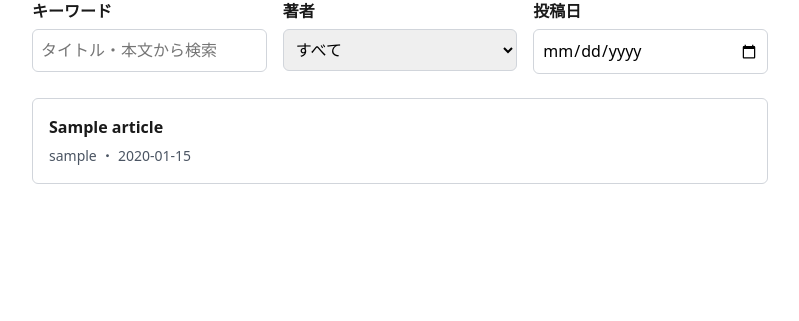
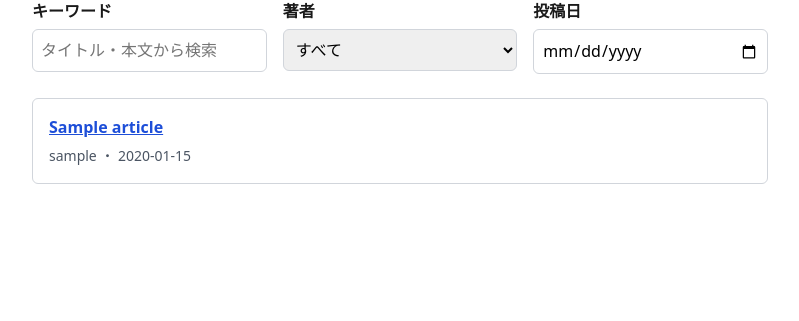
Before and after one commit to AizuAyari/example, a Django app: page /articles/ in a window 1280 px wide. Shown: the part 147-468 px from the top of the page, without its empty margins (240-1039 px from the left). Run offline with Django 5.2, Linux system fonts and the light colour scheme; tables that the repository leaves empty hold one stand-in row (values such as "Sample post").

Commit message:
Make article list titles link to their detail page
Article titles in the search/filter results were rendered as plain
text with no way to reach the article detail view. Closes #10.

```diff
--- a/BlogProject/blog/templates/blog/_article_list_results.html
+++ b/BlogProject/blog/templates/blog/_article_list_results.html
@@ -2,7 +2,7 @@
 <ul class="article-list">
     {% for article in articles %}
         <li>
-            <div class="article-list__title">{{ article.title }}</div>
+            <a class="article-list__title" href="{% url 'article_detail' article.id %}">{{ article.title }}</a>
             <div class="article-list__meta">{{ article.author.username }} ・ {{ article.created_at|date:"Y-m-d" }}</div>
         </li>
     {% endfor %}
```
